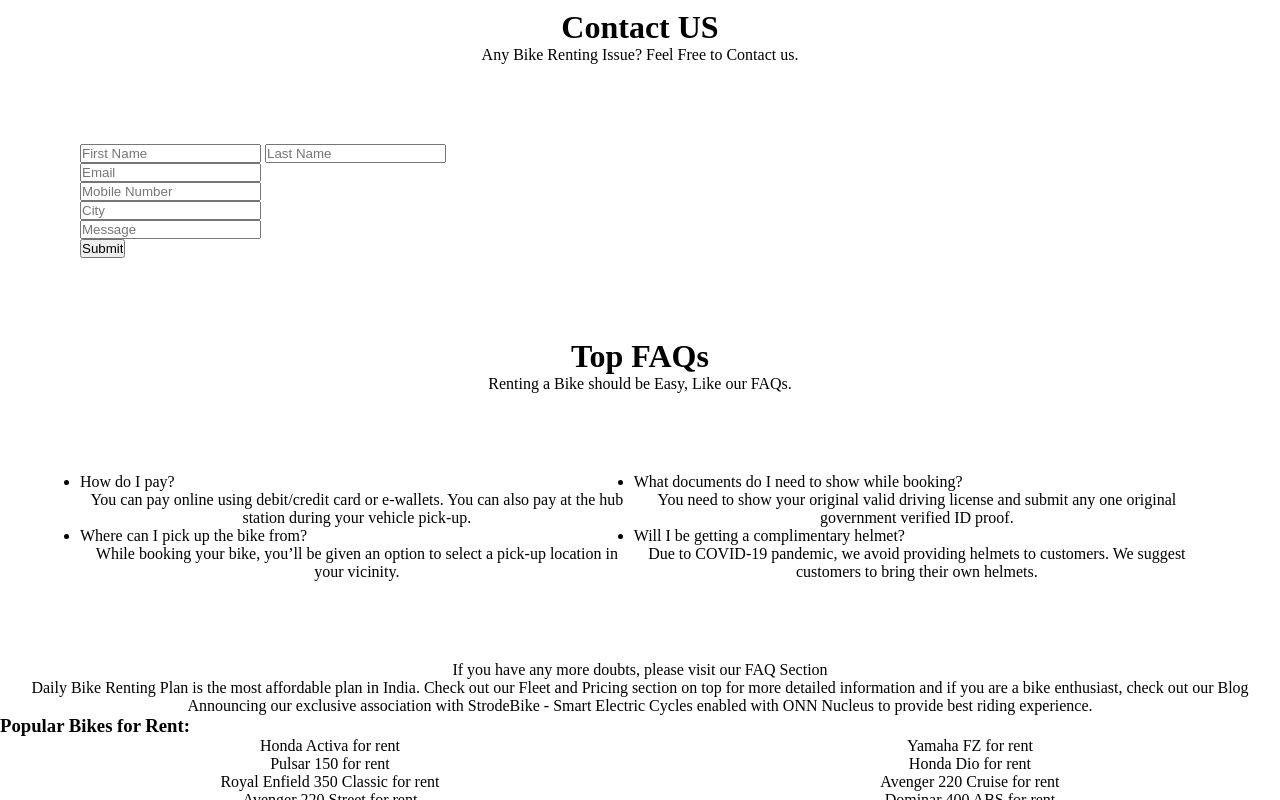
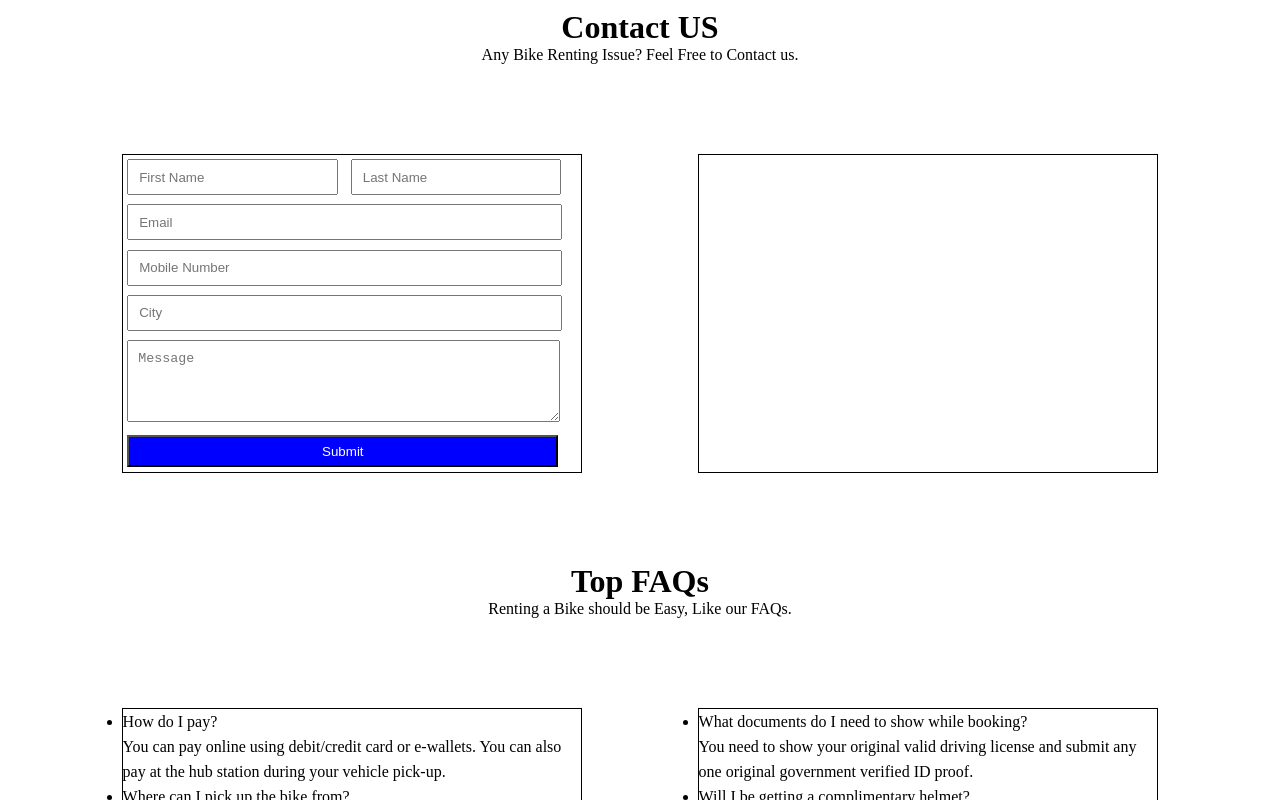
Before and after one commit to harshith128/onnbikes, a plain HTML site: page Harshith/home.html in a window 1280 px wide. Shown: the part 2000-2800 px from the top of the page. Drawn offline with Linux system fonts and the light colour scheme.

Commit message:
little changes are done

```diff
--- a/Harshith/home.html
+++ b/Harshith/home.html
@@ -22,6 +22,8 @@
             display: block;
             transition: top 0.3s;
             display: flex;
+            color: rgb(39, 39, 92);
+            background-color: white;
         }
         .nav-bar {
             margin: auto 40px;
@@ -35,6 +37,7 @@
             text-align: center;
             justify-content: center;
             align-items: center;
+            cursor: pointer;
         }
         .nav-bar > div:hover, #scroll > div:hover {
             color: orange;
@@ -77,7 +80,7 @@
             flex-grow: 1;
             text-align: center;
         }
-        h1, p{
+        h1, p, h3{
             text-align: center;
         }
         .safty {
@@ -104,15 +107,61 @@
             width: 70%;
         }
         .contact, .faq {
-            margin: 80px;
+            margin: 80px auto;
             display: flex;
+            width: 90%;
         }
-        .contact > div{
+        .contact > div, .faq > div{
             flex-grow: 1;
+            border: 1px solid black;
+            width: 40%;
+            margin: 10px 5%;
+        }
+        .contact > div > input:nth-child(n + 3){
+            width: 94%;
+            margin: 1%;
+            height: 2rem;
+        }
+        .contact > div > input:nth-child(-n + 2){
+            width: 45%;
+            margin: 1%;
+            height: 2rem;
+        }
+        .contact > div > textarea{
+            height: 80px;
+            margin: 1%;
+            width: 94%;
+        }
+        textarea::placeholder{
+            padding: 10px;
+        }
+        .submit {
+            background-color: blue;
+            cursor: pointer;
+            color: white;
+        }
+        input[type="text"]::placeholder, input[type="number"]::placeholder,input[type="email"]::placeholder{
+            padding-left: 10px;
+        }
+        .faq p, .faq li {
+            line-height: 25px;
+            text-align: left;
         }
         .bikes > div {
+            width: 50%;
+            margin: auto;
             display: grid;
             grid-template-columns: auto auto;
+        }
+        .bikes p {
+            line-height: 30px;
+        }
+        .blog {
+            width: 94%;
+            margin: auto;
+        }
+        .bikes h3 {
+            margin: 50px auto 25px;
         }
     </style>
 </head>
@@ -236,8 +285,8 @@
             <input type="email" placeholder="Email"/></br>
             <input type="number" placeholder="Mobile Number"/></br>
             <input type="text" placeholder="City"/></br>
-            <input type="text" placeholder="Message"/></br>
-            <input type="submit" placeholder="Submit"/></br>
+            <textarea id="text" placeholder="Message"></textarea>
+            <input type="submit" placeholder="Submit" class="submit"/>
         </div>
         <div class="ourAdd">
         </div>
@@ -248,18 +297,22 @@
         <div>
             <ul>
                 <li>How do I pay?</li>
+            </ul>
                 <p>You can pay online using debit/credit card or e-wallets. You can also pay at the hub station during your vehicle pick-up.</p>
+            <ul>
                 <li>Where can I pick up the bike from?</li>
+            </ul>
                 <p>While booking your bike, you’ll be given an option to select a pick-up location in your vicinity.</p>
-            </ul>
         </div>
         <div>
             <ul>
                 <li>What documents do I need to show while booking?</li>
+            </ul>
                 <p>You need to show your original valid driving license and submit any one original government verified ID proof.</p>
+            <ul>
                 <li>Will I be getting a complimentary helmet?</li>
+            </ul>
                 <p>Due to COVID-19 pandemic, we avoid providing helmets to customers. We suggest customers to bring their own helmets.</p>
-            </ul>
         </div>
     </div>
     <div class="blog">
```
